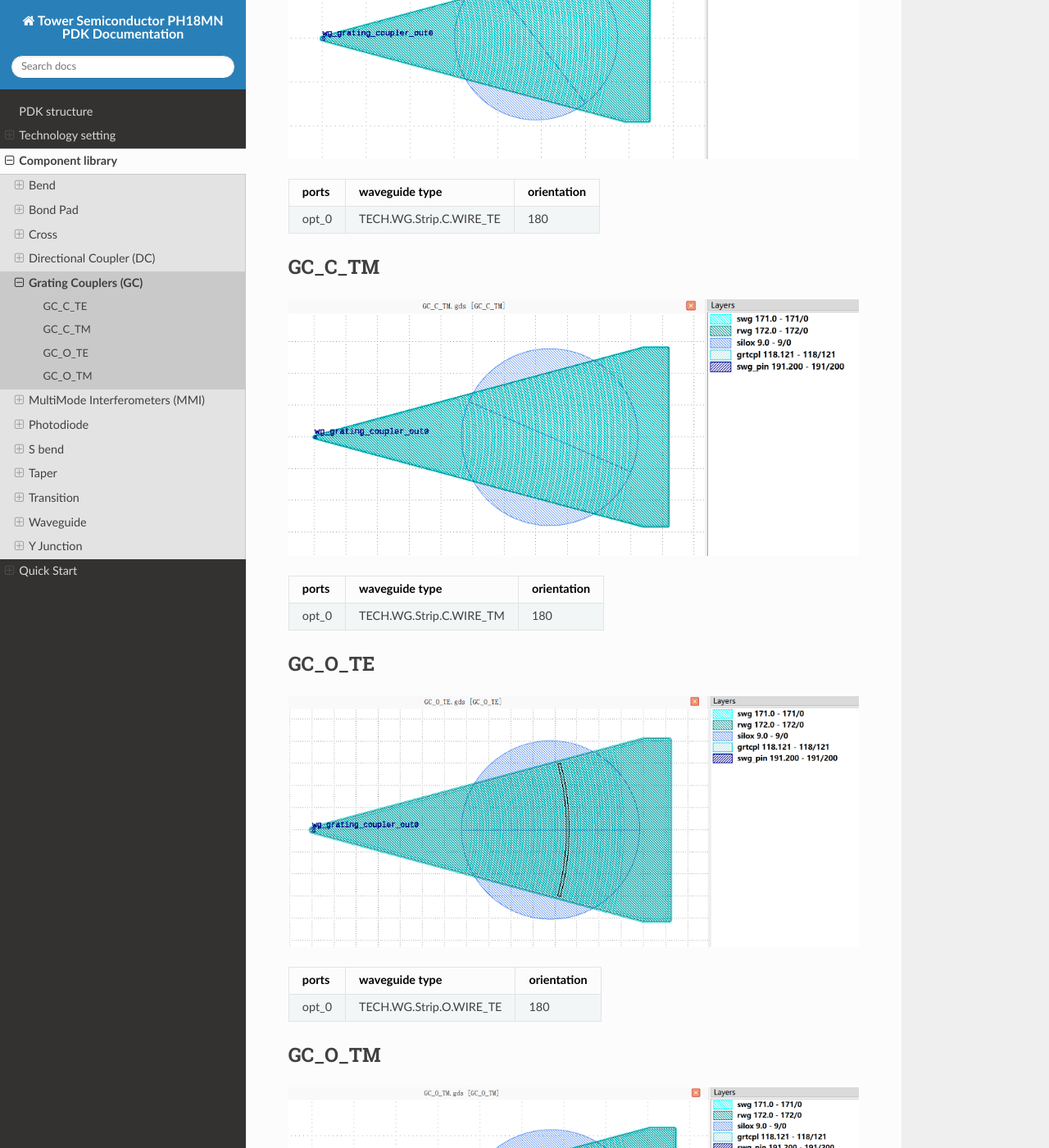
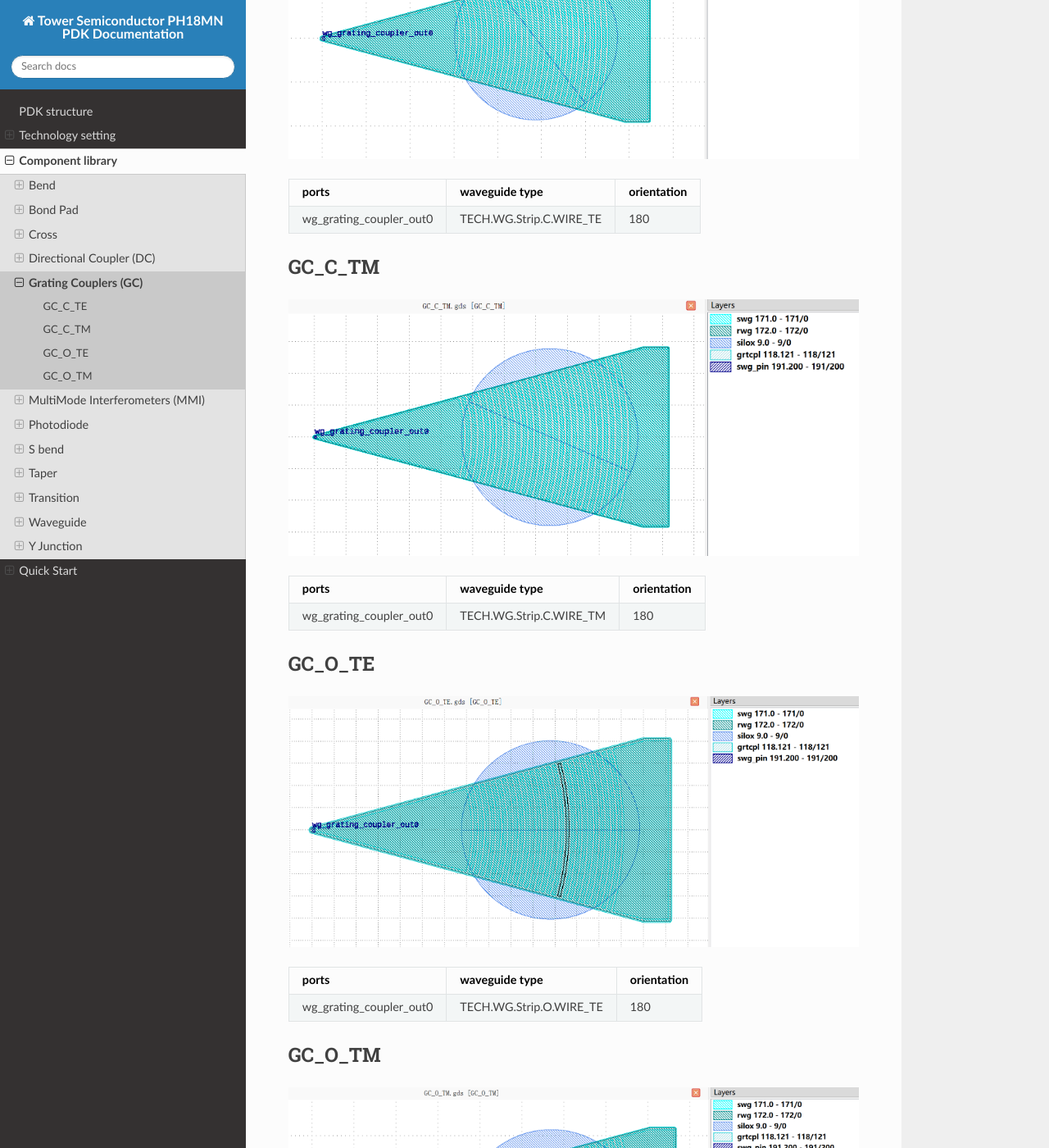
Before and after one commit to Latitudeda/Towersemi_ph18mn, a Sphinx documentation site: the page built from docs/source/component_list/gc.rst, in a window 1280 px wide and 1400 px high, scrolled down 343 px. Shown: the whole window at 82% size. Built offline with Sphinx 7.4.7 and the Read the Docs theme 3.1.0, drawn with Linux system fonts in a browser that asks for light colours; pages that are not in the unit, such as notebooks, are missing from menus; some of the changed text lies outside the part shown.

Commit message:
update_261015_GC

```diff
--- a/docs/source/component_list/gc.rst
+++ b/docs/source/component_list/gc.rst
@@ -1,43 +1,42 @@
 Grating Couplers (GC)
-#############################
+#####################
 
 GC_C_TE
-*******************************************
+*******
 .. image:: ../images/GC_C_TE.png
 
-+--------------------+-----------------------------+-------------+
-|        ports       |     waveguide type          | orientation |
-+====================+=============================+=============+
-| opt_0              |  TECH.WG.Strip.C.WIRE_TE    |    180      |
-+--------------------+-----------------------------+-------------+
-
++-----------------------------------------+-----------------------------------------+-----------------------------+
+|                  ports                  |              waveguide type             |         orientation         |
++=========================================+=========================================+=============================+
+|         wg_grating_coupler_out0         |         TECH.WG.Strip.C.WIRE_TE         |             180             |
++-----------------------------------------+-----------------------------------------+-----------------------------+
 
 GC_C_TM
-*******************************************
+*******
 .. image:: ../images/GC_C_TM.png
 
-+--------------------+-----------------------------+-------------+
-|        ports       |     waveguide type          | orientation |
-+====================+=============================+=============+
-| opt_0              |  TECH.WG.Strip.C.WIRE_TM    |    180      |
-+--------------------+-----------------------------+-------------+
++-----------------------------------------+-----------------------------------------+-----------------------------+
+|                  ports                  |              waveguide type             |         orientation         |
++=========================================+=========================================+=============================+
+|         wg_grating_coupler_out0         |         TECH.WG.Strip.C.WIRE_TM         |             180             |
++-----------------------------------------+-----------------------------------------+-----------------------------+
 
 GC_O_TE
-*******************************************
+*******
 .. image:: ../images/GC_O_TE.png
 
-+--------------------+-----------------------------+-------------+
-|        ports       |     waveguide type          | orientation |
-+====================+=============================+=============+
-| opt_0              |  TECH.WG.Strip.O.WIRE_TE    |    180      |
-+--------------------+-----------------------------+-------------+
++-----------------------------------------+-----------------------------------------+-----------------------------+
+|                  ports                  |              waveguide type             |         orientation         |
++=========================================+=========================================+=============================+
+|         wg_grating_coupler_out0         |         TECH.WG.Strip.O.WIRE_TE         |             180             |
++-----------------------------------------+-----------------------------------------+-----------------------------+
 
 GC_O_TM
-*******************************************
+*******
 .. image:: ../images/GC_O_TM.png
 
-+--------------------+-----------------------------+-------------+
-|        ports       |     waveguide type          | orientation |
-+====================+=============================+=============+
-| opt_0              |  TECH.WG.Strip.O.WIRE_TM    |    180      |
-+--------------------+-----------------------------+-------------+
++-----------------------------------------+-----------------------------------------+-----------------------------+
+|                  ports                  |              waveguide type             |         orientation         |
++=========================================+=========================================+=============================+
+|         wg_grating_coupler_out0         |         TECH.WG.Strip.O.WIRE_TM         |             180             |
++-----------------------------------------+-----------------------------------------+-----------------------------+
```
